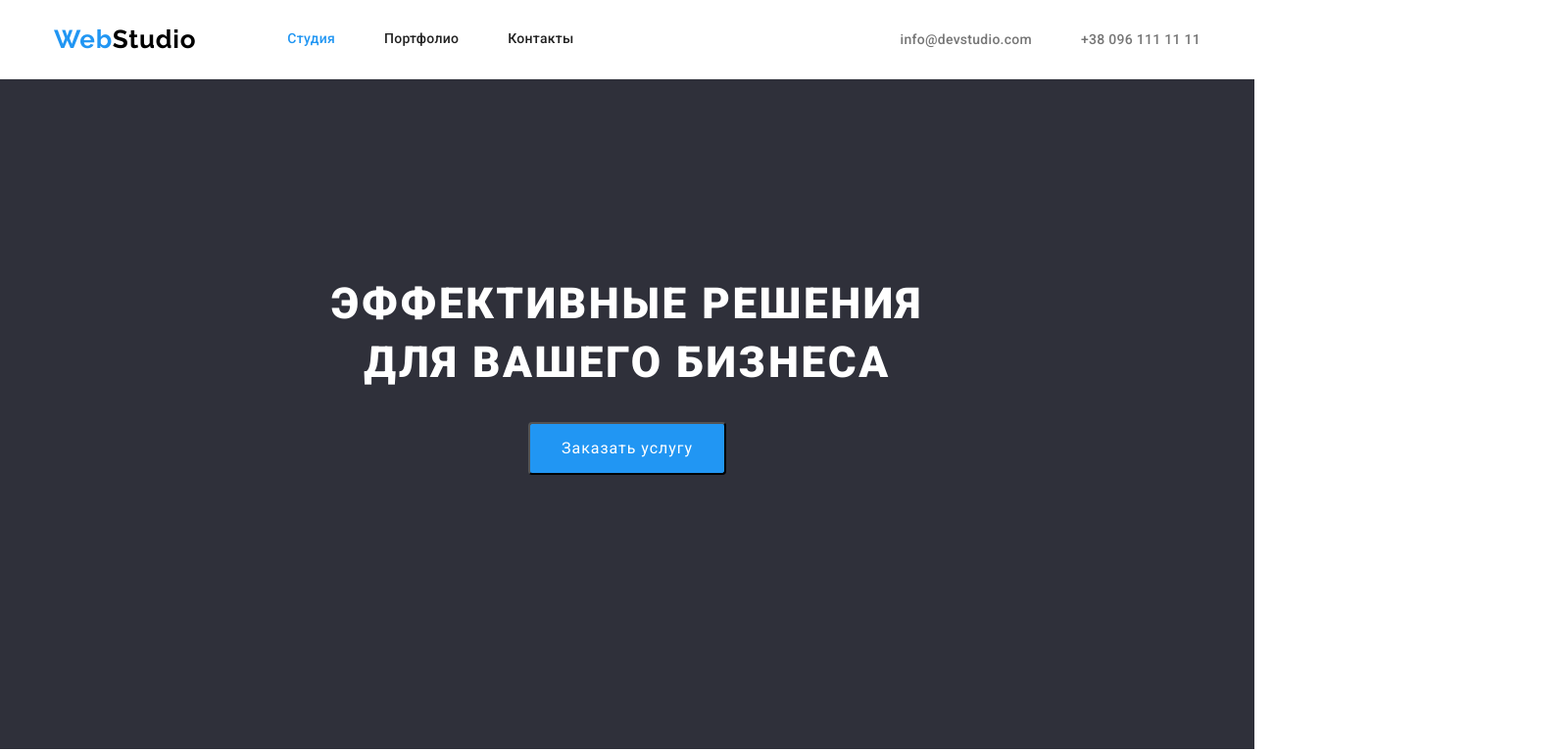
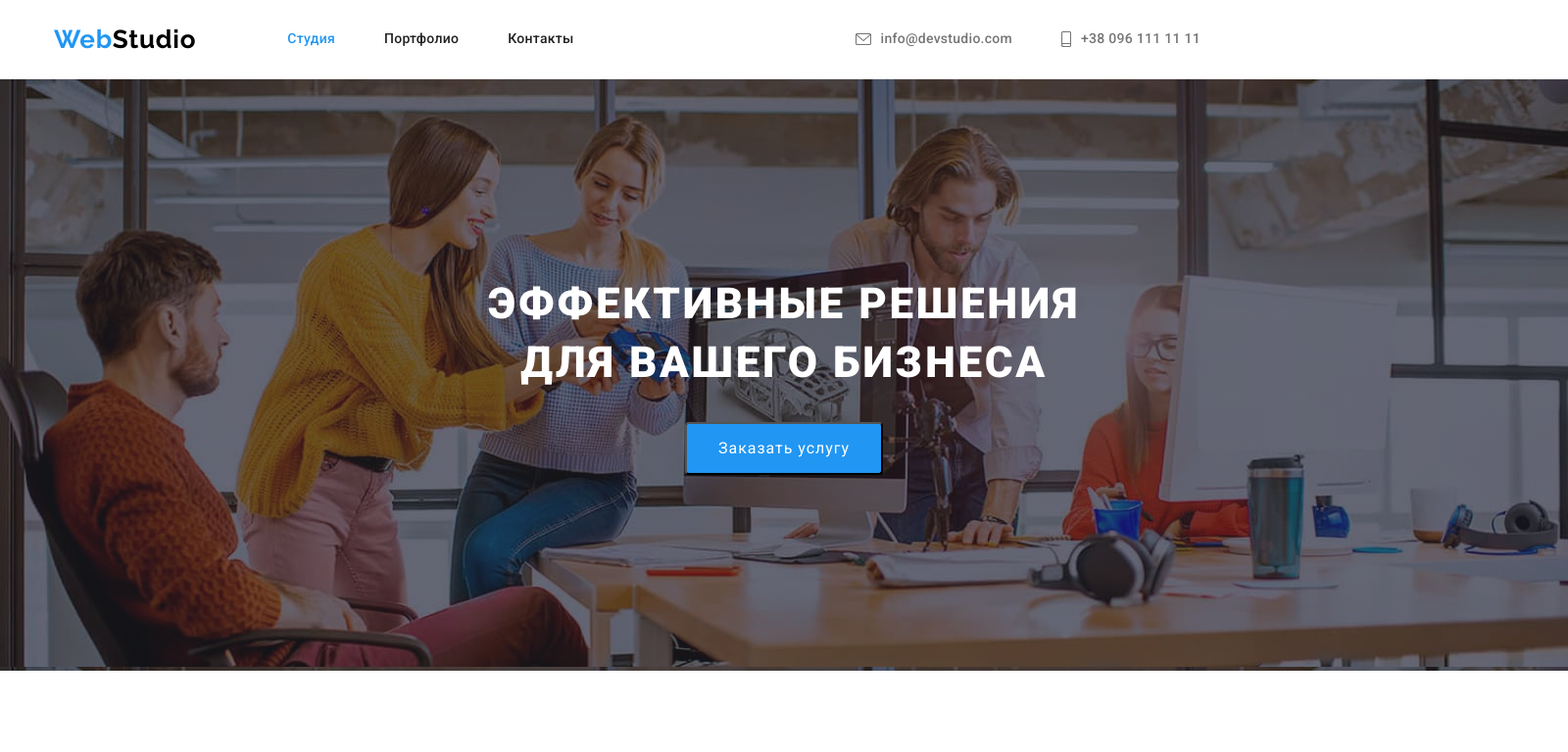
Before and after one commit to ToshaUA/goit-markup-hw-04, a plain HTML site: page index.html in a window 1280 px wide. Shown: the top 768 px of the page at 98% size, 1600 px wide, since content can reach past the window. Drawn offline with nearby package versions, Linux system fonts and the light colour scheme.

Commit message:
иконки

```diff
--- a/css/styles.css
+++ b/css/styles.css
@@ -125,6 +125,8 @@ body {
   color: var(--accent-color);
 }
 .header-address-link {
+  display: flex;
+  align-items: center;
   padding-top: 32px;
   padding-bottom: 32px;
   font-weight: 500;
@@ -133,6 +135,26 @@ body {
   letter-spacing: 0.02em;
 
   color: var(--hader-address-color);
+}
+.envelope::before {
+  display: inline-block;
+  width: 16px;
+  height: 12px;
+  content: '';
+  margin-right: 10px;
+  background-image: url('../images/envelope.png');
+  background-size: contain;
+  background-position: center;
+}
+.smartphone::before {
+  display: inline-block;
+  width: 10px;
+  height: 16px;
+  content: '';
+  margin-right: 10px;
+  background-image: url('../images/smartphone.png');
+  background-size: contain;
+  background-position: center;
 }
 .header-address-link:hover,
 .header-address-link:focus {
@@ -159,14 +181,16 @@ body {
   line-height: 1.36;
   letter-spacing: 0.06em;
   text-transform: uppercase;
-
   color: var(--hero-tittle-color);
 }
 .hero {
+  min-width: 1600px;
   padding-top: 200px;
-  padding-bottom: 280px;
+  padding-bottom: 200px;
   background-color: #2f303a;
   text-align: center;
+  background-image: linear-gradient(to right, rgba(47, 48, 58, 0.4), rgba(47, 48, 58, 0.4)),
+    url('../images/Hero.jpg');
 }
 /*---------------------ABOUT-------------------------*/
 .about {
--- a/index.html
+++ b/index.html
@@ -41,12 +41,14 @@
 
         <ul class="list list-container">
           <li class="header-link-item">
-            <a class="link header-address-link" href="mailto:info@devstudio.com">
+            <a class="link header-address-link envelope" href="mailto:info@devstudio.com">
               info@devstudio.com</a
             >
           </li>
           <li class="header-link-item">
-            <a class="link header-address-link" href="tel:+380961111111"> +38 096 111 11 11</a>
+            <a class="link header-address-link smartphone" href="tel:+380961111111">
+              +38 096 111 11 11</a
+            >
           </li>
         </ul>
       </div>
```
Also changed, not shown: images/Hero.jpg (added), images/envelope.png (added), images/smartphone.png (added).
